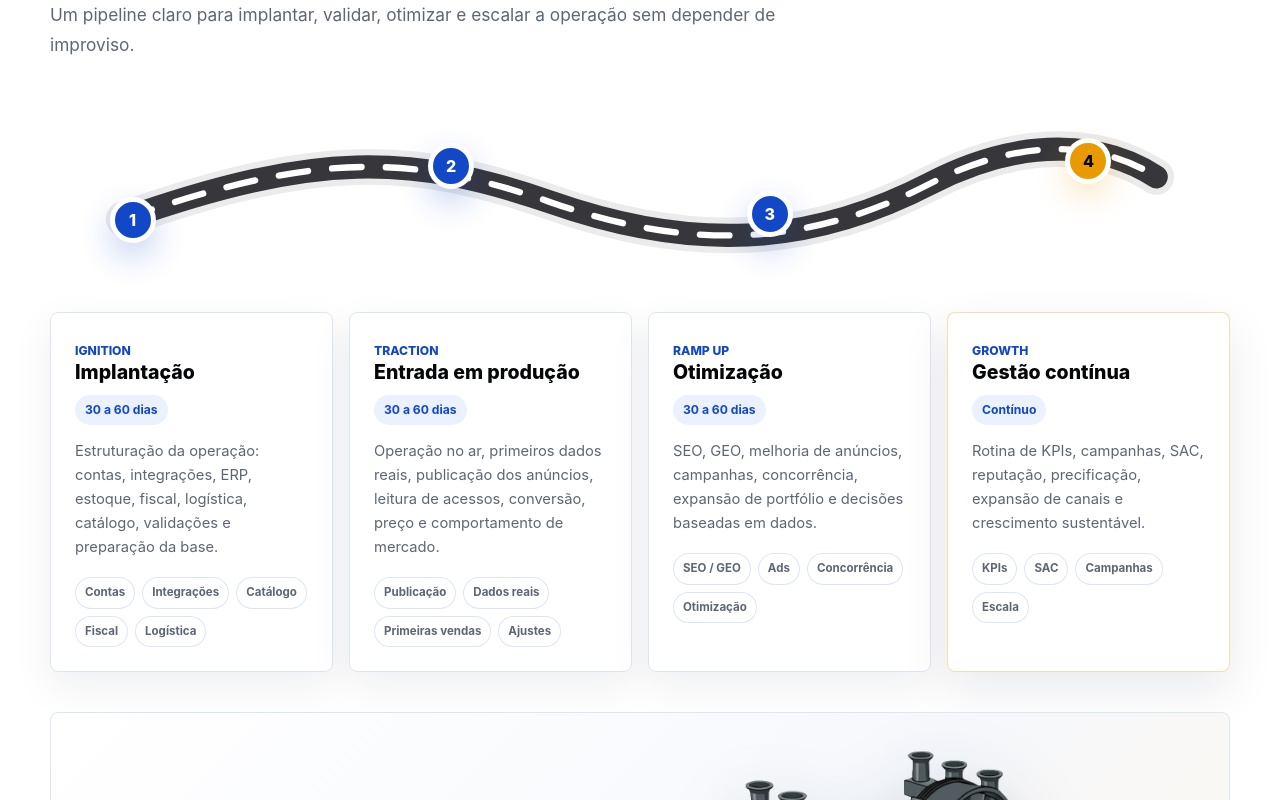
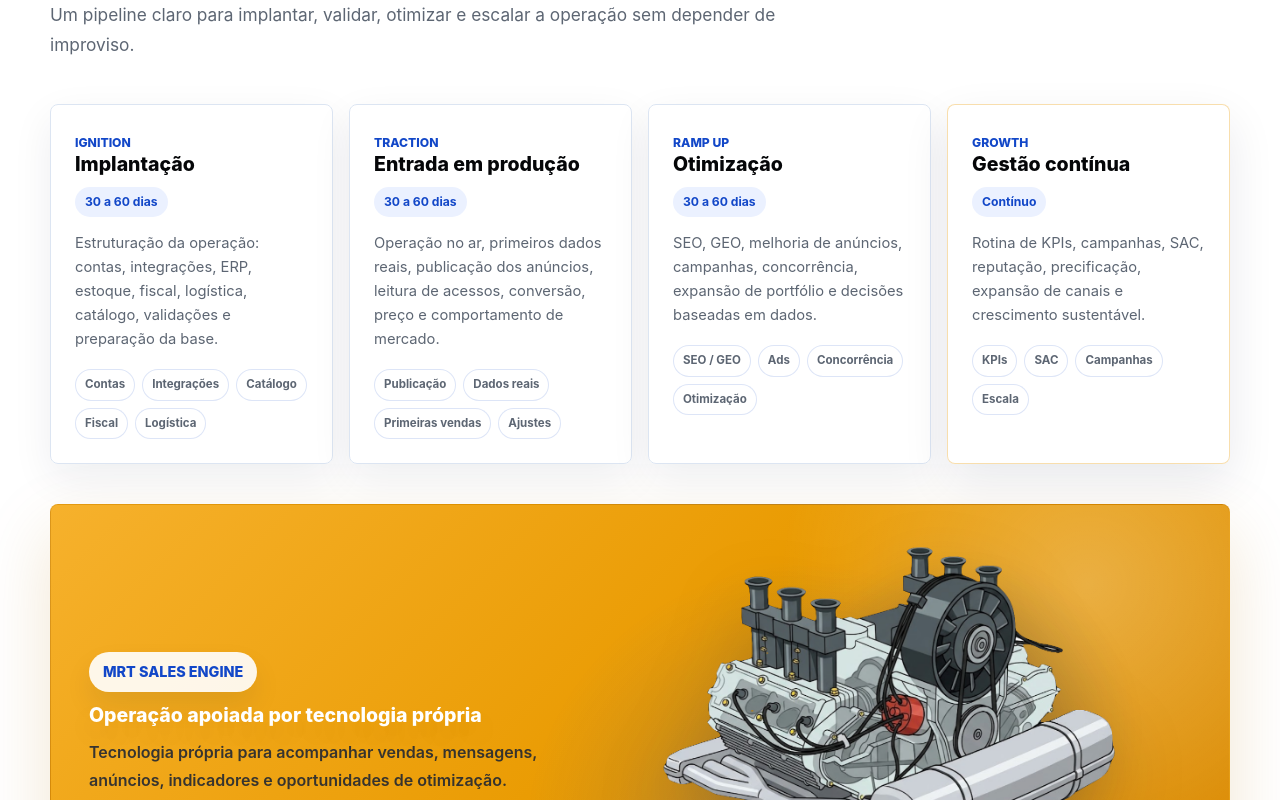
Before and after one commit to RafaelMalufMRT/site_mrt, a Next.js app: page / in a window 1280 px wide. Shown: the part 5700-6500 px from the top of the page. Built offline with nearby package versions, Linux system fonts and the light colour scheme.

Commit message:
Refresh tech strip styling and simplify method road

```diff
--- a/src/app/globals.css
+++ b/src/app/globals.css
@@ -2696,10 +2696,37 @@ h3 {
   grid-template-columns: minmax(0, 0.88fr) minmax(360px, 1.12fr);
   align-items: center;
   margin-top: 40px;
-  padding: 34px;
+  border-color: rgba(184, 115, 0, 0.22);
+  padding: 38px;
   background:
-    linear-gradient(135deg, #ffffff 0%, #f6f8fc 58%, #fff8eb 100%),
-    #ffffff;
+    radial-gradient(circle at 88% 18%, rgba(255, 255, 255, 0.26), transparent 28%),
+    radial-gradient(circle at 64% 78%, rgba(18, 71, 200, 0.24), transparent 34%),
+    linear-gradient(135deg, #f6b12c 0%, var(--mrt-orange) 52%, #d88700 100%),
+    var(--mrt-orange);
+  box-shadow: 0 28px 70px rgba(184, 115, 0, 0.18);
+}
+
+.tech-strip h3 {
+  max-width: 520px;
+  color: #ffffff;
+  text-shadow: 0 12px 28px rgba(95, 57, 0, 0.12);
+}
+
+.tech-strip p {
+  max-width: 520px;
+  color: rgba(13, 27, 54, 0.82);
+  font-weight: 620;
+}
+
+.tech-strip .lane-kicker {
+  margin-bottom: 12px;
+  border-radius: 999px;
+  padding: 9px 14px;
+  background: rgba(255, 255, 255, 0.9);
+  color: var(--mrt-blue);
+  font-size: 0.9rem;
+  letter-spacing: 0;
+  box-shadow: 0 14px 28px rgba(13, 27, 54, 0.08);
 }
 
 .sales-engine-visual {
@@ -2715,13 +2742,13 @@ h3 {
 
 .sales-engine-visual::before {
   position: absolute;
-  inset: 12% 4% 4%;
+  inset: 5% 0% 0%;
   z-index: -1;
   background:
-    radial-gradient(circle at 66% 44%, rgba(233, 154, 0, 0.28), transparent 32%),
-    radial-gradient(circle at 46% 58%, rgba(18, 71, 200, 0.2), transparent 46%);
+    radial-gradient(circle at 62% 50%, rgba(13, 27, 54, 0.3), transparent 42%),
+    radial-gradient(circle at 52% 70%, rgba(18, 71, 200, 0.18), transparent 46%);
   content: "";
-  filter: blur(8px);
+  filter: blur(10px);
 }
 
 .sales-engine-motor {
--- a/src/components/HomePage.tsx
+++ b/src/components/HomePage.tsx
@@ -813,35 +813,6 @@ function MethodRoad() {
 
   return (
     <div className="method-road" data-reveal>
-      <div className="method-track">
-        <svg viewBox="0 0 1120 170" aria-hidden="true">
-          <path
-            className="method-road-shadow"
-            d="M70 104 C252 40 342 42 475 88 C609 135 720 130 836 70 C930 22 1004 34 1050 64"
-          />
-          <path
-            className="method-road-body"
-            d="M70 104 C252 40 342 42 475 88 C609 135 720 130 836 70 C930 22 1004 34 1050 64"
-          />
-          <path
-            className="method-road-dash"
-            d="M70 104 C252 40 342 42 475 88 C609 135 720 130 836 70 C930 22 1004 34 1050 64"
-          />
-        </svg>
-        {methodologyPhases.map((phase, index) => (
-          <button
-            type="button"
-            className={`method-track-pin method-track-pin-${index + 1} ${
-              index === activePhaseIndex ? "is-live" : ""
-            }`}
-            key={phase.name}
-            aria-label={`Selecionar fase ${phase.name}`}
-            onClick={() => setActivePhaseIndex(index)}
-          >
-            {index + 1}
-          </button>
-        ))}
-      </div>
       <div className="method-road-cards">
         {methodologyPhases.map((phase, index) => (
           <article
```
